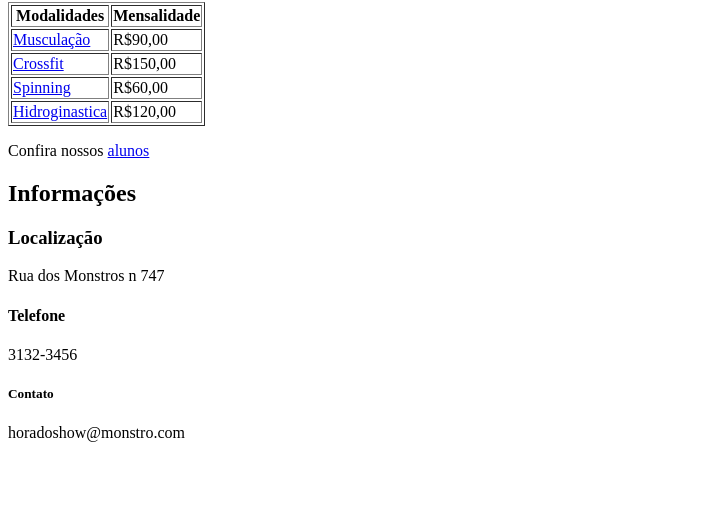
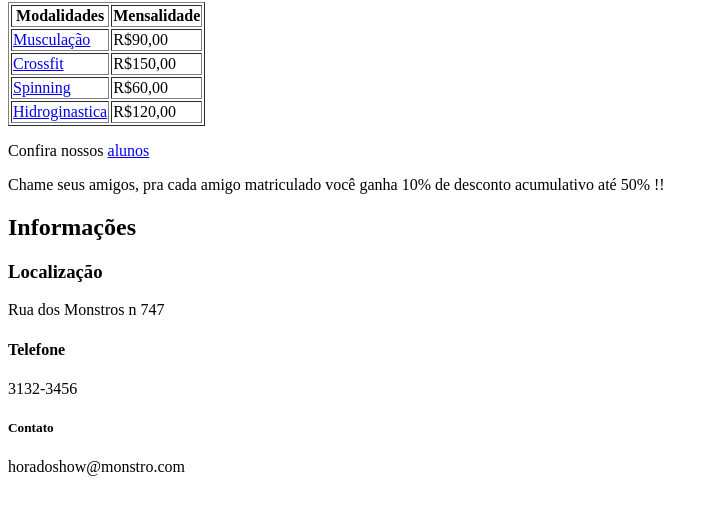
Before and after one commit to brauliolucas/dcc121-atividade1, a plain HTML site: page index.html in a window 1280 px wide. Shown: the part 78-592 px from the top of the page, without its empty margins (0-718 px from the left). Drawn offline with Linux system fonts and the light colour scheme.

Commit message:
Promoção com amigos, removendo exemplo na pasta errada

```diff
--- a/index.html
+++ b/index.html
@@ -34,6 +34,7 @@
 
 <p>Confira nossos <a href="alunos.html"> alunos</a></p>
 
+<p>Chame seus amigos, pra cada amigo matriculado você ganha 10% de desconto acumulativo até 50% !!</p>
 
     <h2>Informações</h2>
 
```
Also changed, not shown: 1 other file.
